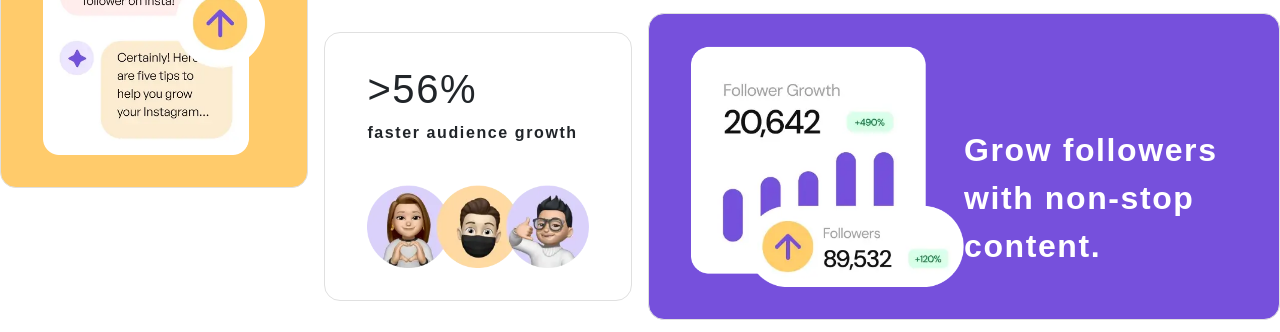
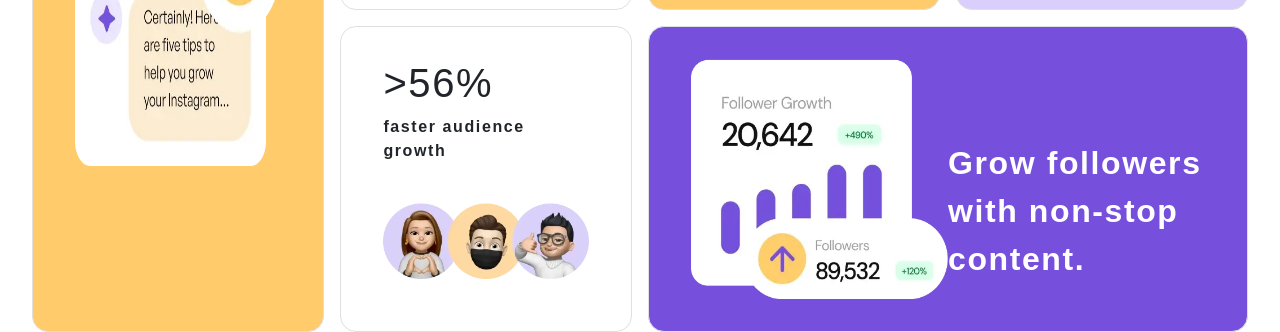
Before and after one commit to Ifetayo02/bento-grid-main, a plain HTML site: page index.html in a window 1280 px wide. Shown: the part 839-1171 px from the top of the page. Drawn offline with nearby package versions, Linux system fonts and the light colour scheme.

Commit message:
i changed the alignment

```diff
--- a/Bento-grid Styling.css
+++ b/Bento-grid Styling.css
@@ -22,17 +22,18 @@ body {
   display: flex;
   width: 100%;
   justify-content: center;
+  height: 100%;
 }
 .grid{
-  max-width: 100%;
+  max-width: 1440px;
   background-color: white;
   box-shadow: 0px 4px 12px rgba (0,0,0,0.1);
-  max-height: 100vw;
-  width: 100vw;
+  width: 100%;
   display: grid;
+  height: 100vh;
 }
 .bento-grid {
-  max-width: 100%;
+  max-width: 1440px;
   display: grid;
   grid-template-areas:
   "item1 item2 item2 item3"
@@ -42,9 +43,10 @@ body {
   grid-auto-columns: 1fr;
   grid-template-columns: repeat(4,1fr);
   gap: 1rem;
+  padding: 2rem;
   width: 100%;
-  align-items: center;
   justify-content: center;
+  height: 100vh;
 }
 .item1,
 .item2,
@@ -193,8 +195,7 @@ body {
   "item1"
   "item4";
     gap: .5rem;
-    width: 100vw;
-    display: block;
+    width: 100%;
     background-color: white;
     border-radius: 12px;
     box-shadow: 0px 2px 12px  rgba (0,0,0,0.1);
```
